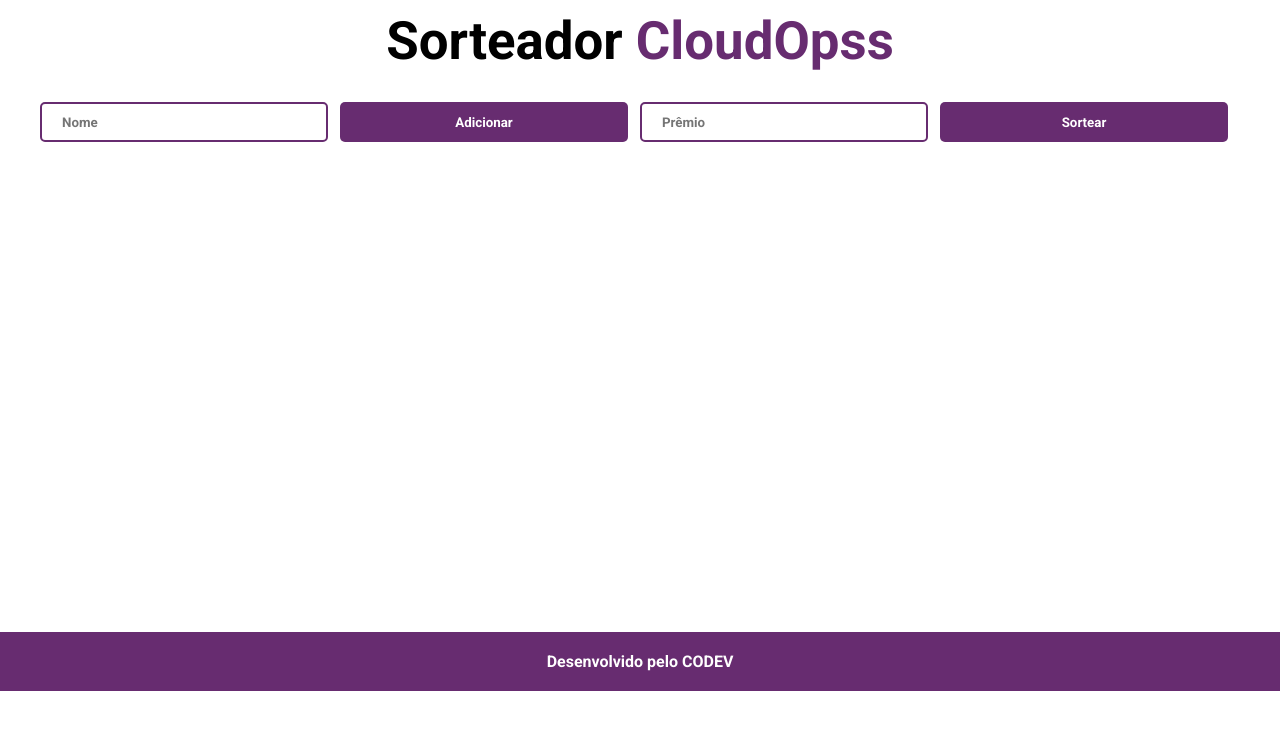
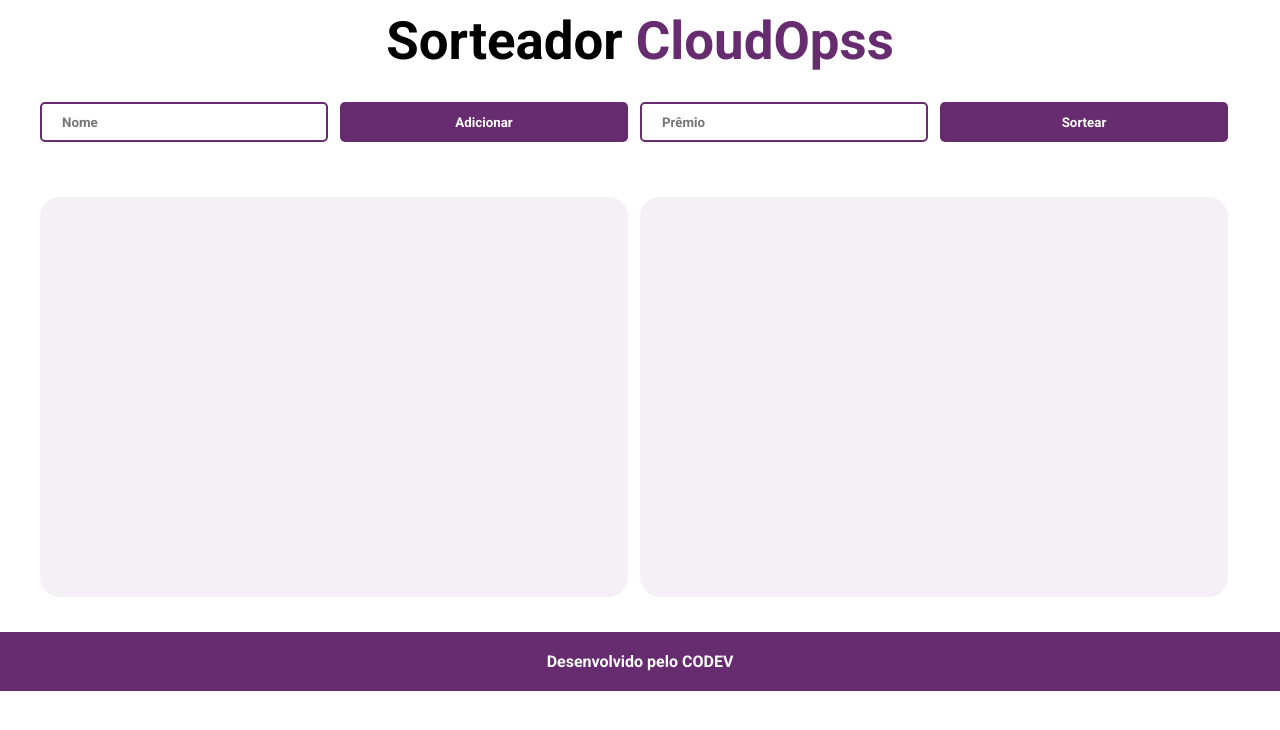
Before and after one commit to HermandoThiago/Sorteador-React, a React (Create React App) app: page / in a window 1280 px wide. Shown: the top 730 px of the page. Built offline with nearby package versions, Linux system fonts and the light colour scheme.

Commit message:
Melhoramento design das caixas de lista

```diff
--- a/src/styles/sorteador.scss
+++ b/src/styles/sorteador.scss
@@ -85,11 +85,22 @@
     height: auto;
     display: flex;
     flex-direction: row;
-    width: 80%;
+    width: 100%;
     justify-content: center;
     align-items: center;
     margin: 15px auto;
     flex-wrap: wrap;
+    padding: 0px 40px;
+
+    .listagem-ganhador-premio::-webkit-scrollbar{
+        width: 10px;
+    }
+
+    .listagem-ganhador-premio::-webkit-scrollbar-thumb{
+        width: 6px;
+        background-color: #672c70;
+        border-radius: 5px;
+    }
 
     .listagem-ganhador-premio{
 
@@ -102,6 +113,7 @@
         border-radius: 20px;
         margin-top: 20px;
         margin-bottom: 20px;
+        background-color: #672c7012;
 
         .premios{
 
@@ -112,6 +124,7 @@
             border-radius: 10px;
             box-shadow: 1px 1px 10px rgba(0, 0, 0, 0.208);
             text-align: left;
+            background-color: #fff;
 
             .premio{
                 font-weight: bold;
@@ -127,6 +140,16 @@
 
     }
 
+    .listagem-concorrentes::-webkit-scrollbar{
+        width: 10px;
+    }
+
+    .listagem-concorrentes::-webkit-scrollbar-thumb{
+        width: 6px;
+        background-color: #672c70;
+        border-radius: 5px;
+    }
+
     .listagem-concorrentes{
 
         width: 49%;
@@ -138,6 +161,7 @@
         border-radius: 20px;
         margin-top: 20px;
         margin-bottom: 20px;
+        background-color: #672c7012;
 
         .concorrente{
 
@@ -152,6 +176,7 @@
             flex-direction: row;
             align-items: center;
             justify-content: center;
+            background-color: #fff;
 
             .nome{
                 width: 90%;
```
